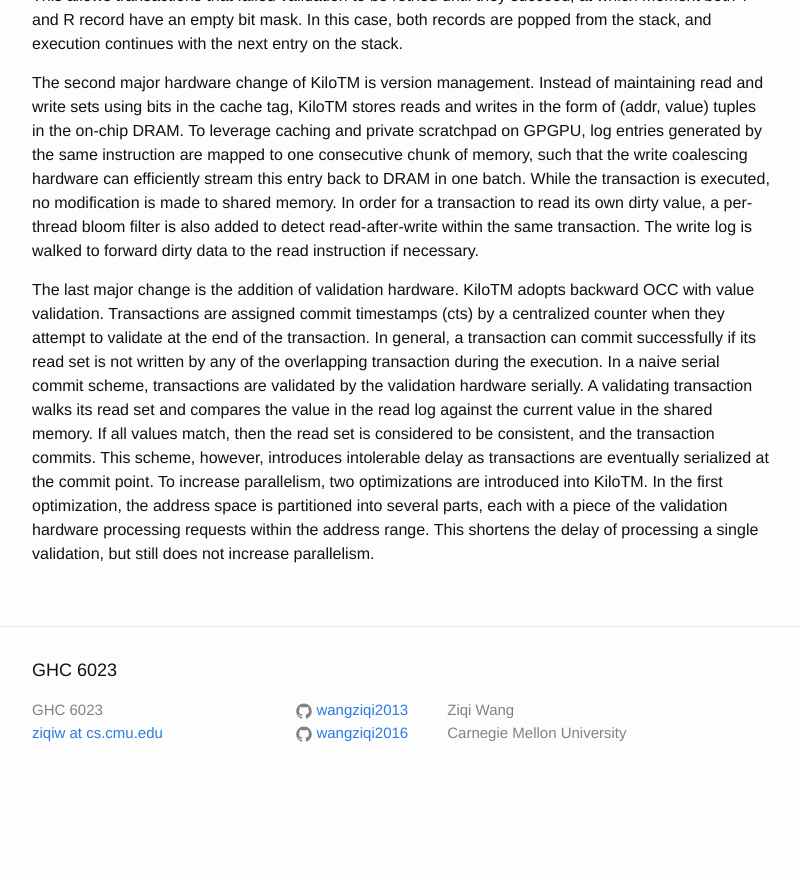
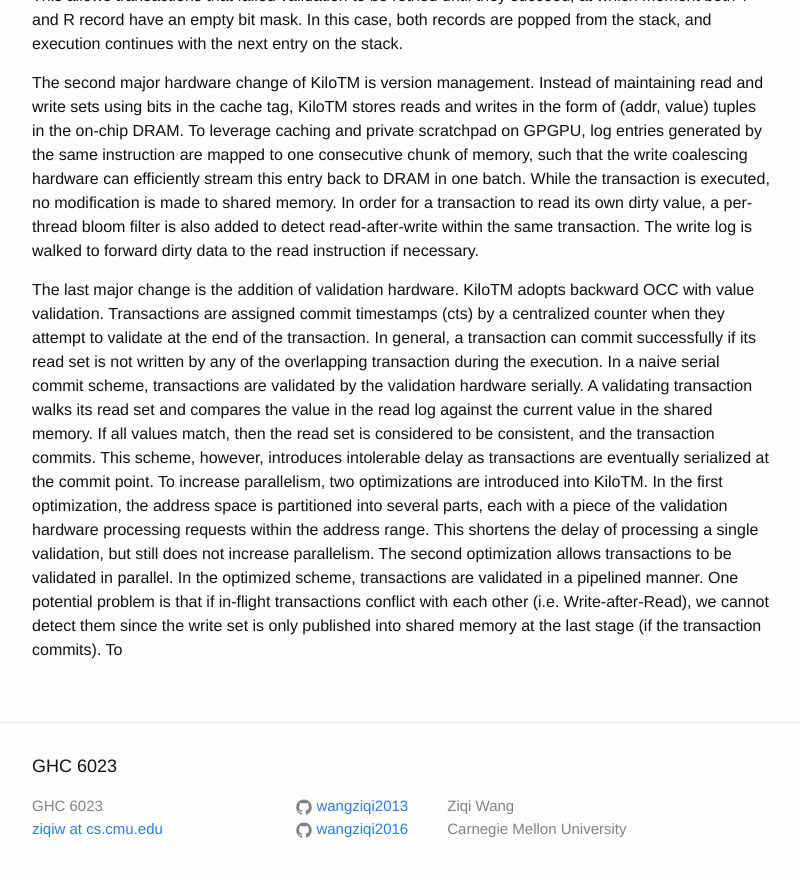
Before and after one commit to wangziqi2013/wangziqi2013.github.io, a Jekyll site: the page built from _posts/2019-10-21-kilotm.markdown, in a window 1280 px wide and 900 px high, scrolled down 1426 px. Shown: the top 877 px of the window, without its empty margins (238-1038 px from the left). Built offline with Jekyll 4.4.1, drawn with Linux system fonts in a browser that asks for light colours; before the commit the page ends 2230 px from its top, so only the background shows below that.

Commit message:
Adding problem

```diff
--- a/_posts/2019-10-21-kilotm.markdown
+++ b/_posts/2019-10-21-kilotm.markdown
@@ -66,4 +66,7 @@ memory. If all values match, then the read set is considered to be consistent, a
 however, introduces intolerable delay as transactions are eventually serialized at the commit point. To increase parallelism,
 two optimizations are introduced into KiloTM. In the first optimization, the address space is partitioned into several
 parts, each with a piece of the validation hardware processing requests within the address range. This shortens the
-delay of processing a single validation, but still does not increase parallelism.
+delay of processing a single validation, but still does not increase parallelism. The second optimization allows transactions
+to be validated in parallel. In the optimized scheme, transactions are validated in a pipelined manner. One potential problem
+is that if in-flight transactions conflict with each other (i.e. Write-after-Read), we cannot detect them since the write
+set is only published into shared memory at the last stage (if the transaction commits). To
```
